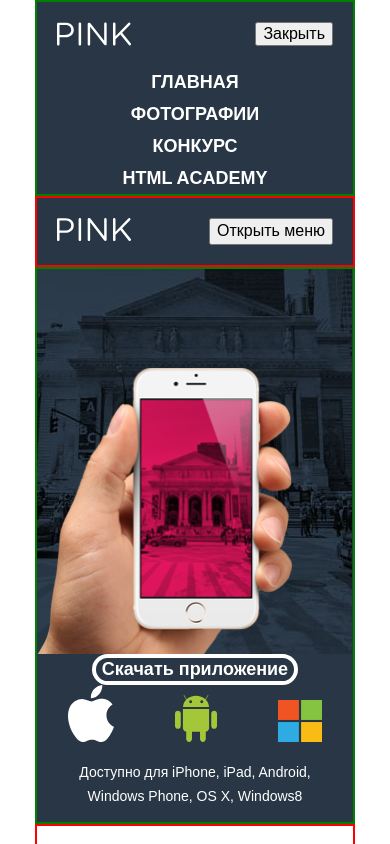
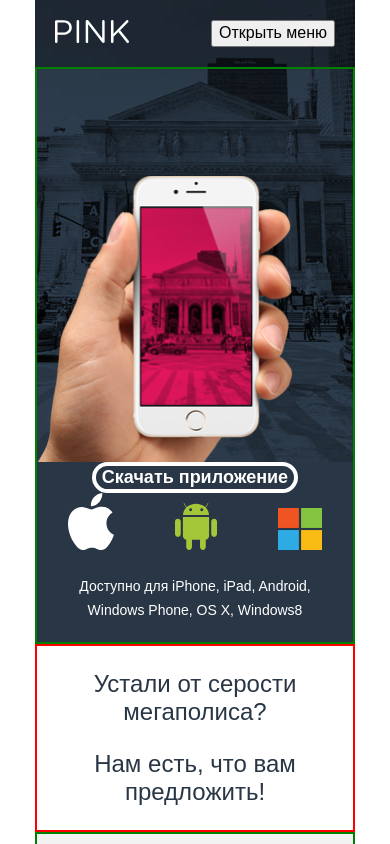
Before and after one commit to OlesyaVegrenovskaya/461083-pink, a website: page index.html in a window 390 px wide. Shown: the top 844 px of the page. Drawn offline with nearby package versions, Linux system fonts and the light colour scheme; files that its build step writes are made by us from their sources.

Commit message:
Адаптивная верстка шапки index

```diff
--- a/index.html
+++ b/index.html
@@ -8,26 +8,23 @@
   </head>
   <body class="container">
    <header class="page-header">
+     <div class="page-header__wrapper">
+      <div class="page-header__enter">
+       <a class="page-header__logo">
+        <img class="page-header__logo-mobile" src="img/logo-pink-white-mobile.svg" alt="Pink">
+        <img class="page-header__logo-tablet" src="img/logo-pink-blue-mobile.svg" alt="Pink">
+       </a>
+       <button class="main-nav__toggle" type="button"> Открыть меню </button>
+      </div>
       <nav class="main-nav">
-     <div class="main-nav__wrapper">
-      <div class="main-nav__header">
-        <img class="header__logo-image" src="img/logo-pink-white-mobile.svg" alt="Pink">
-        <button class="header__close" type="button">Закрыть</button>
-      </div>
        <ul class="nav-list site-list">
         <li class="site-list__item"> <a class="link" href="#">Главная</a> </li>
         <li class="site-list__item"> <a class="link" href="#">Фотографии</a> </li>
         <li class="site-list__item"> <a class="link" href="#">Конкурс</a> </li>
         <li class="site-list__item"> <a class="link" href="#">Html Academy</a> </li>
        </ul>
+      </nav>
       </div>
-     <div class="main-nav__enter">
-      <a class="page-header__logo">
-      <img class="page-header__logo-image" src="img/logo-pink-white-mobile.svg" alt="Pink">
-      </a>
-      <button class="main-nav__toggle" type="button"> Открыть меню </button>
-     </div>
-     </nav>
    <section class="page-header__footer">
      <div class="foto-upload">
       <h1 class="visually-hidden"> Взгляните на жизнь иначе</h1>
@@ -35,13 +32,13 @@
      </div>
      <div class="toggle">
       <button class="page-header__toggle" type="button"> Cкачать приложение </button>
-     </div>
      <ul class="page-header__list avialability-list">
       <li class="avialability-list__item "> <img  src="img/logo-apple.svg" alt="Apple">  </li>
       <li class="avialability-list__item "> <img  src="img/logo-android.svg" alt="Android">  </li>
       <li class="avialability-list__item "> <img  src="img/logo-microsoft.svg" alt="Windows">  </li>
      </ul>
      <p class="page-header__text"> Доступно для iPhone, iPad, Android, Windows Phone, OS X, Windows8 </p>
+     </div>
   </section>
 </header>
 <main class="page-main">
--- a/less/index__page-header.less
+++ b/less/index__page-header.less
@@ -1,11 +1,33 @@
+
 .page-header {
+  background: url("../img/bg-back-mobile@1x.jpg");
+  background-repeat: no-repeat;
+  background-position: top;
+
   display: flex;
   flex-direction: column;
 }
-.main-nav__header {
+.page-header__enter {
+  background-color: rgba(0, 0, 0, 0.3);
+  width: auto;
+  padding: 20px 20px;
   display: flex;
   flex-direction: row;
   justify-content: space-between;
+}
+.page-header__logo-tablet {
+  display: none;
+}
+@media (max-width: 768px){
+  .page-header__enter {
+  background-color: rgba(0, 0, 0, 0.3);
+  display: flex;
+  flex-direction: row;
+  justify-content: space-between;
+}
+}
+.main-nav {
+  display: none;
 }
 .site-list {
   display: flex;
@@ -25,6 +47,7 @@
   align-items: baseline;
 }
 .toggle {
+  background-color: @blue;
   text-align: center;
 }
 .page-header__toggle {
@@ -32,4 +55,6 @@
 }
 .page-header__text {
   text-align: center;
+  padding: 20px;
+  margin:0;
 }
--- a/less/index__page-header__footer.less
+++ b/less/index__page-header__footer.less
@@ -1,5 +1,4 @@
 .page-header__footer {
-  background-color: @blue;
   border: 2px solid green;
    .page-header__toggle {
     border: 4px solid #ffffff;
@@ -10,19 +9,17 @@
     color: @white;
    }
 }
+.foto-upload {
+  width: 320px;
+  height: 393px;
+  position: relative;
+}
 .page-header__text {
   color: @white;
   font-size: @font;
   line-height: 24px;
   margin-left: 20px;
   margin-right: 20px;
-}
-.foto-upload {
-  background: url("../img/bg-back-mobile@12x.jpg");
-  background-repeat: no-repeat;
-  width: 320px;
-  height: 385px;
-  position: relative;
 }
 
 .banner {
--- a/less/style.less
+++ b/less/style.less
@@ -46,21 +46,21 @@ ul {
   padding: 0;
  }
 .container {
-  width: 280px;
+  width: 320px;
   margin: 0 auto;
-  padding: 0 20px;
 }
 .visually-hidden {
     visibility: hidden;
     margin: 0;
 }
-/*
-@media (min-width: 768px){
+
+/*@media (max-width: 768px){
   .container {
-    width: 640px;
-    padding: 0 64px;
+   min-width: 640px;
+   padding: 0 64px;
   }
 }
+/*
 @media (min-width: 1200px) {
   .container {
     width: 960px;
```
Lines whose indentation alone changed are shown as unchanged.
